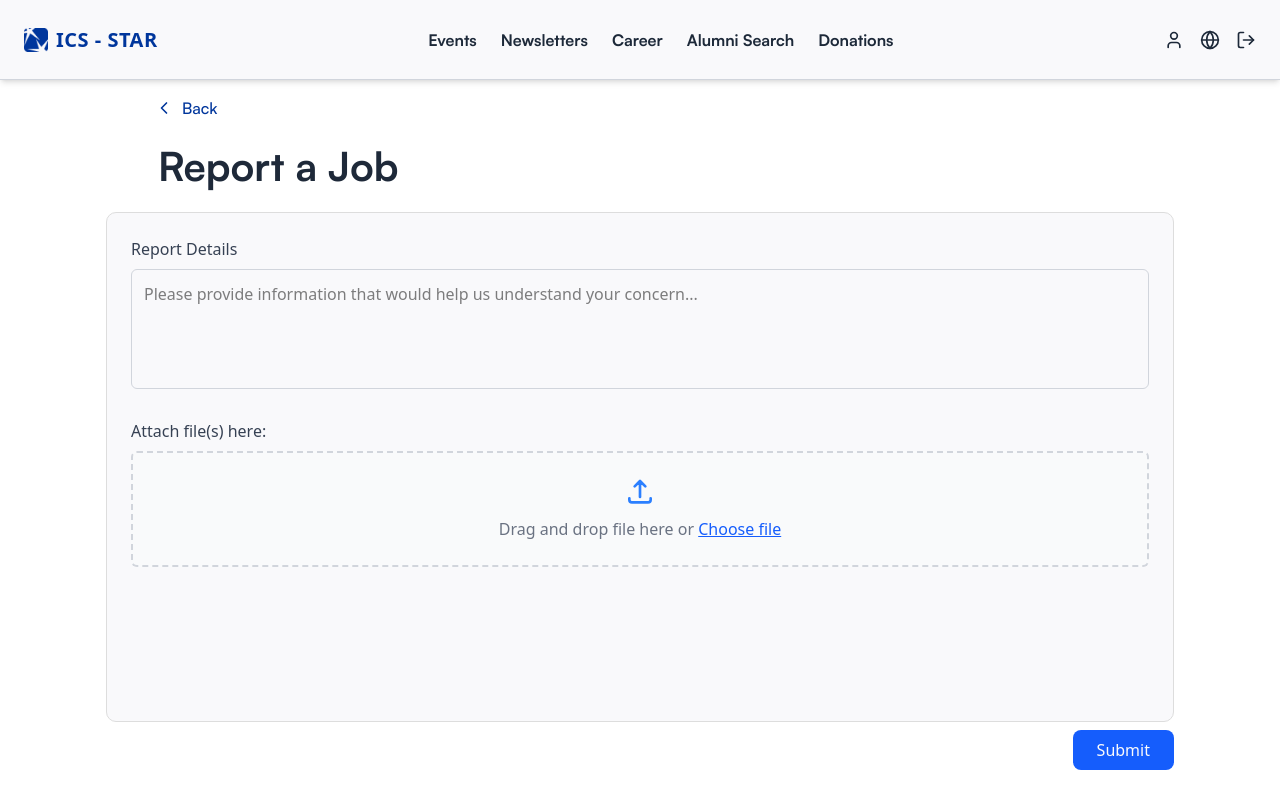
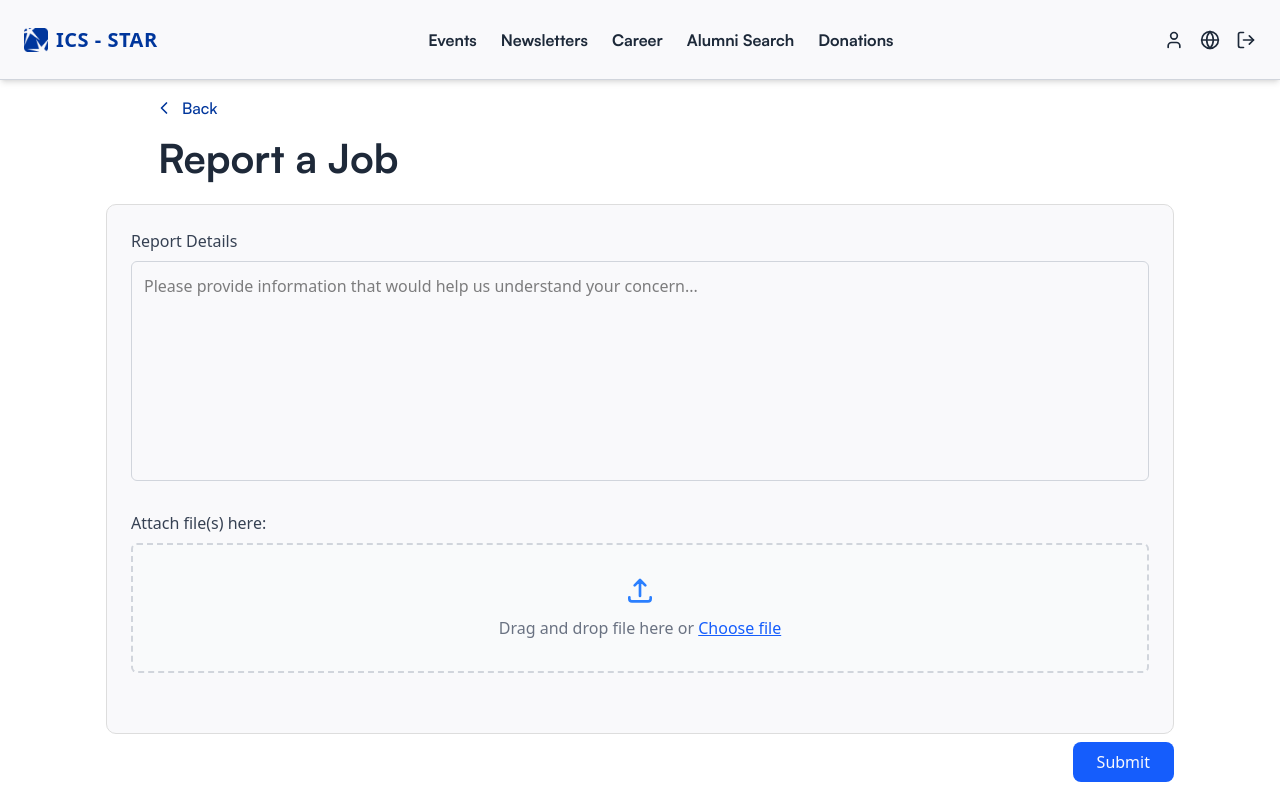
Before and after one commit to cazhiareese/ICS-STAR, a React (Vite) app in the folder app/: page /alumni/jobPosting/report/1 in a window 1280 px wide. Built offline with nearby package versions, Linux system fonts and the light colour scheme; no server answers.

Commit message:
feat: temporary layout for report adjustment

```diff
--- a/app/src/RootPages/AlumniPages/job-posting/reportjobposting.jsx
+++ b/app/src/RootPages/AlumniPages/job-posting/reportjobposting.jsx
@@ -43,13 +43,13 @@ function ReportJobPosting (){
       </div>
       <JobSectionHeader title="Report a Job" />
       {jobOverview && <JobOverviewCard overview={jobOverview} />}
-      <div className="max-w-[1100px] mx-auto bg-white rounded-[10px] border border-disabled p-6 space-y-6 h-[510px]">
+      <div className="max-w-[1100px] mx-auto bg-white rounded-[10px] border border-disabled p-6 space-y-6 h-[530px]">
 
   {/* Report Details */}
   <div>
     <label className="block font-medium text-gray-700 mb-2">Report Details</label>
     <textarea
-      className="w-full border border-gray-300 rounded-md p-3 min-h-[120px] resize-none focus:outline-none focus:ring-2 focus:ring-blue-500"
+      className="w-full border border-gray-300 rounded-md p-3 min-h-[220px] resize-none focus:outline-none focus:ring-2 focus:ring-blue-500"
       placeholder="Please provide information that would help us understand your concern..."
     />
   </div>
@@ -57,7 +57,7 @@ function ReportJobPosting (){
   {/* File Upload */}
   <div>
     <label className="block font-medium text-gray-700 mb-2">Attach file(s) here:</label>
-    <div className="w-full border-2 border-dashed border-gray-300 rounded-md p-6 flex flex-col items-center justify-center text-center text-gray-500 bg-gray-50 hover:bg-gray-100 transition-colors">
+    <div className="w-full h-[130px] border-2 border-dashed border-gray-300 rounded-md p-6 flex flex-col items-center justify-center text-center text-gray-500 bg-gray-50 hover:bg-gray-100 transition-colors">
       <svg
         xmlns="http://www.w3.org/2000/svg"
         className="h-8 w-8 mb-2 text-blue-500"
--- a/app/src/components/backbutton.jsx
+++ b/app/src/components/backbutton.jsx
@@ -9,7 +9,7 @@ function BackButton({ label = "Back" }) {
   return (
     <button
       onClick={() => navigate(-1)}
-      className="flex items-center gap-2 text-primary hover:underline font-satoshi-medium mb-4"
+      className="flex items-center gap-2 text-primary hover:underline font-satoshi-medium mb-2"
     >
       <ChevronLeft className="w-5 h-5" />
       <span>{label}</span>
```
